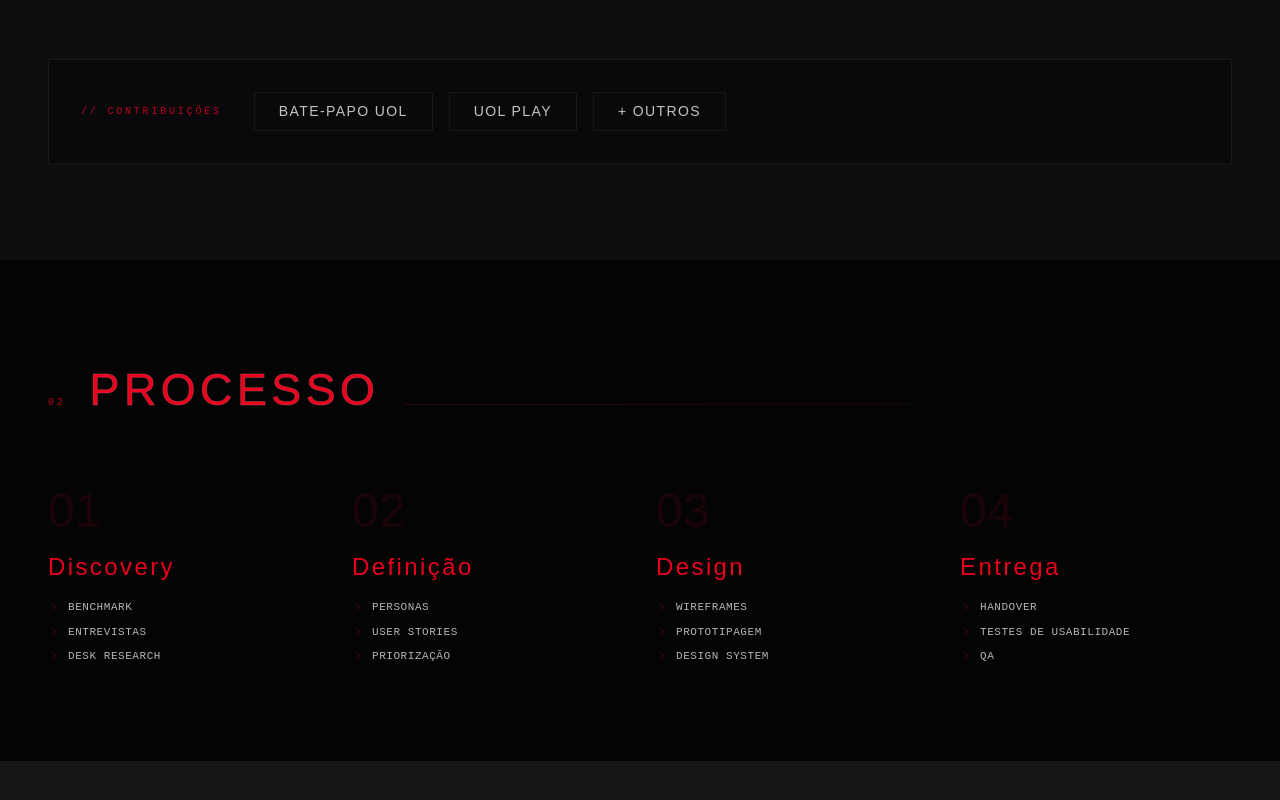
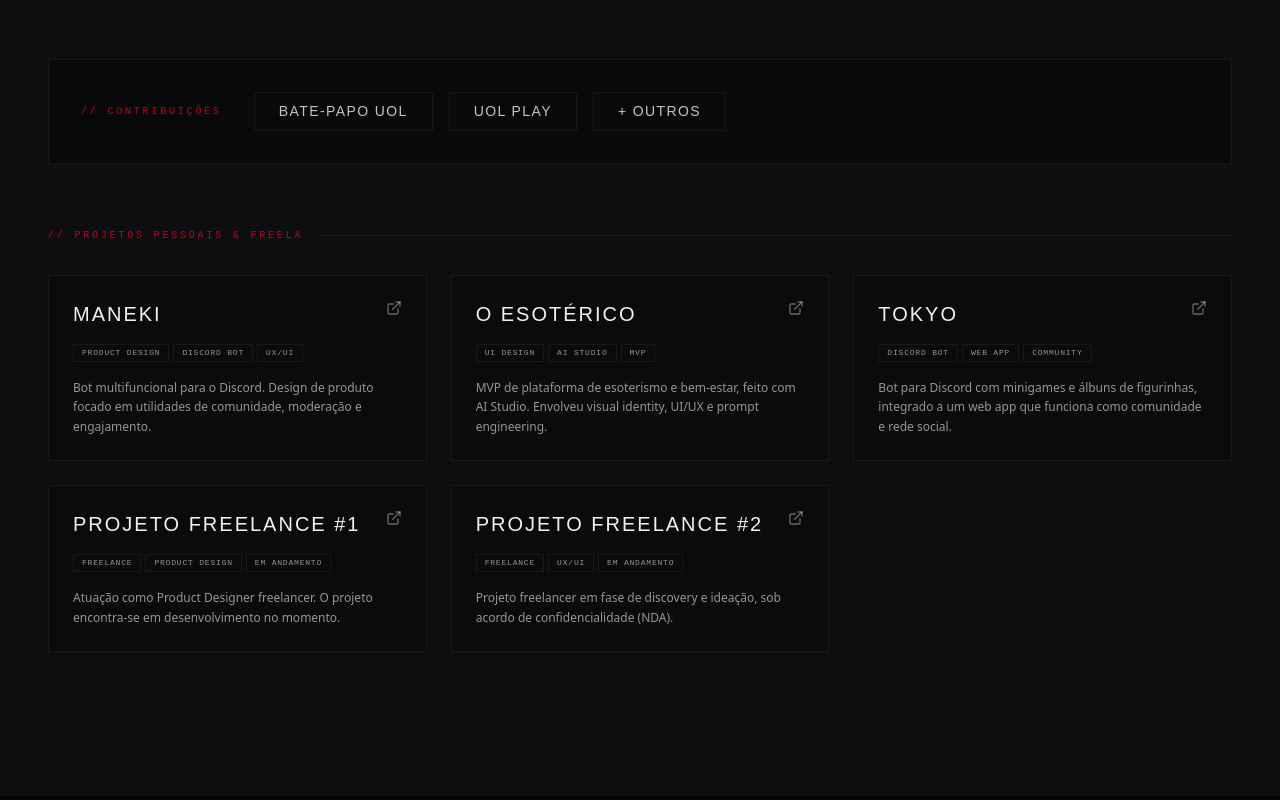
Before and after one commit to pytessari/PYURI-PORTFOLIO, a React (Vite) app: page / in a window 1280 px wide. Shown: the part 1970-2770 px from the top of the page. Built offline with nearby package versions, Linux system fonts and the light colour scheme.

Commit message:
feat: Add personal and freelance projects section
Introduces a new section to showcase personal and freelance projects, distinct from professional contributions. This enhances the portfolio's scope by highlighting individual work and side projects.

```diff
--- a/src/App.tsx
+++ b/src/App.tsx
@@ -55,6 +55,7 @@ const CONTENT: Content = {
   sectionEducation: { pt: 'FORMAÇÃO', en: 'EDUCATION', es: 'FORMACIÓN' },
   sectionContact: { pt: 'CONTATO', en: 'CONTACT', es: 'CONTACTO' },
   sectionContributions: { pt: 'CONTRIBUIÇÕES', en: 'CONTRIBUTIONS', es: 'CONTRIBUCIONES' },
+  sectionPersonalProjects: { pt: 'PROJETOS PESSOAIS & FREELA', en: 'PERSONAL & FREELANCE PROJECTS', es: 'PROYECTOS PERSONALES Y FREELANCE' },
   contactTitle: { pt: 'VAMOS<br>CRIAR<br>ALGO?', en: 'LET\'S<br>BUILD<br>SOMETHING?', es: 'VAMOS<br>A CREAR<br>ALGO?' },
   contactSub: { pt: 'Aberto a projetos e oportunidades', en: 'Open to projects and opportunities', es: 'Abierto a proyectos y oportunidades' }
 };
@@ -144,30 +145,60 @@ const PROJECTS = [
 
 const CONTRIBUTIONS = ["BATE-PAPO UOL", "UOL PLAY", "+ OUTROS"];
 
-const BEHANCE_PROJECTS = [
+const PERSONAL_PROJECTS = [
   {
-    id: "05",
-    name: "O ESOTÉRICO",
-    tags: ["UI Design", "Visual Identity", "Mobile"],
+    name: "MANEKI",
+    tags: ["Product Design", "Discord Bot", "UX/UI"],
+    link: "https://top.gg/pt/bot/1487940081044951090",
     desc: {
-      pt: "Design de interface e identidade visual para plataforma de esoterismo e bem-estar.",
-      en: "Interface design and visual identity for an esotericism and well-being platform.",
-      es: "Diseño de interfaz e identidad visual para plataforma de esoterismo y bienestar."
-    },
-    link: "https://www.behance.net/gallery/146524335/O-Esoterico-UI-Design"
+      pt: "Bot multifuncional para o Discord. Design de produto focado em utilidades de comunidade, moderação e engajamento.",
+      en: "Multifunctional Discord Bot. Product design focused on community utilities, moderation, and engagement.",
+      es: "Bot multifuncional para Discord. Diseño de producto centrado en utilidades de comunidad, moderación y compromiso."
+    }
   },
   {
-    id: "06",
-    name: "AI MVP DEVELOPMENT",
-    tags: ["AI", "Product Strategy", "MVP"],
+    name: "O ESOTÉRICO",
+    tags: ["UI Design", "AI Studio", "MVP"],
+    link: "https://www.behance.net/gallery/241427359/O-Esotrico-MVP-feito-com-AI-Studio",
     desc: {
-      pt: "Desenvolvimento de estratégia de produto e design para MVPs baseados em Inteligência Artificial.",
-      en: "Product strategy and design development for AI-based MVPs.",
-      es: "Desarrollo de estrategia de producto y diseño para MVPs basados en Inteligencia Artificial."
-    },
-    link: "https://www.behance.net/pedroyuritessari"
+      pt: "MVP de plataforma de esoterismo e bem-estar, feito com AI Studio. Envolveu visual identity, UI/UX e prompt engineering.",
+      en: "Esotericism and well-being platform MVP, built with AI Studio. Included visual identity, UI/UX, and prompt engineering.",
+      es: "MVP de plataforma de esoterismo y bienestar, hecho con AI Studio. Involucró identidad visual, UI/UX y prompt engineering."
+    }
+  },
+  {
+    name: "TOKYO",
+    tags: ["Discord Bot", "Web App", "Community"],
+    link: "https://tokyofk.lovable.app/",
+    desc: {
+      pt: "Bot para Discord com minigames e álbuns de figurinhas, integrado a um web app que funciona como comunidade e rede social.",
+      en: "Discord bot with minigames and sticker albums, integrated with a web app that works as a community and social network.",
+      es: "Bot de Discord con minijuegos y álbumes de cromos, integrado a una web app que funciona como comunidad y red social."
+    }
+  },
+  {
+    name: "PROJETO FREELANCE #1",
+    tags: ["Freelance", "Product Design", "Em andamento"],
+    link: "#",
+    desc: {
+      pt: "Atuação como Product Designer freelancer. O projeto encontra-se em desenvolvimento no momento.",
+      en: "Acting as a freelance Product Designer. The project is currently under development.",
+      es: "Actuando como Product Designer freelance. El proyecto se encuentra actualmente en desarrollo."
+    }
+  },
+  {
+    name: "PROJETO FREELANCE #2",
+    tags: ["Freelance", "UX/UI", "Em andamento"],
+    link: "#",
+    desc: {
+      pt: "Projeto freelancer em fase de discovery e ideação, sob acordo de confidencialidade (NDA).",
+      en: "Freelance project in discovery and ideation phase, under non-disclosure agreement (NDA).",
+      es: "Proyecto freelance en fase de discovery e ideación, bajo acuerdo de confidencialidad (NDA)."
+    }
   }
 ];
+
+// Removed unused BEHANCE_PROJECTS since they are migrating out
 
 const PROCESS = [
   {
@@ -564,7 +595,7 @@ export default function App() {
           </div>
 
           {/* Contributions */}
-          <div className="mt-16 p-8 bg-brand-black/40 border border-brand-border flex flex-col md:flex-row items-center gap-8">
+          <div className="mt-16 mb-16 p-8 bg-brand-black/40 border border-brand-border flex flex-col md:flex-row items-center gap-8">
             <div className="font-mono text-[10px] text-brand-red/80 tracking-[0.28em] whitespace-nowrap">
               // {t('sectionContributions')}
             </div>
@@ -573,6 +604,36 @@ export default function App() {
                 <div key={c} className="px-6 py-2 border border-brand-border font-display text-[14px] tracking-widest text-brand-white/80">
                   {c}
                 </div>
+              ))}
+            </div>
+          </div>
+
+          {/* Personal Projects */}
+          <div className="mb-12">
+            <div className="flex items-center gap-4 mb-8">
+              <div className="font-mono text-[10px] text-brand-red/80 tracking-[0.28em] whitespace-nowrap">
+                // {t('sectionPersonalProjects')}
+              </div>
+              <div className="flex-1 h-[1px] bg-brand-border" />
+            </div>
+            <div className="grid grid-cols-1 md:grid-cols-2 lg:grid-cols-3 gap-6">
+              {PERSONAL_PROJECTS.map((p, i) => (
+                <a key={i} href={p.link} target="_blank" rel="noreferrer" className="block bg-brand-black/20 p-6 border border-brand-border hover:border-brand-red/40 transition-colors group">
+                  <div className="flex justify-between items-start mb-4">
+                    <h3 className="font-display text-xl tracking-widest text-brand-white group-hover:text-brand-red transition-colors">{p.name}</h3>
+                    <ExternalLink className="w-4 h-4 text-brand-white/40 group-hover:text-brand-red/80 transition-colors" />
+                  </div>
+                  <div className="flex flex-wrap gap-1 mb-4">
+                    {p.tags.map(tag => (
+                      <span key={tag} className="font-mono text-[8px] tracking-widest uppercase px-2 py-0.5 border border-brand-border text-brand-white/60">
+                        {tag}
+                      </span>
+                    ))}
+                  </div>
+                  <p className="text-[12px] font-light leading-relaxed text-brand-white/60">
+                    {p.desc[lang]}
+                  </p>
+                </a>
               ))}
             </div>
           </div>
```
